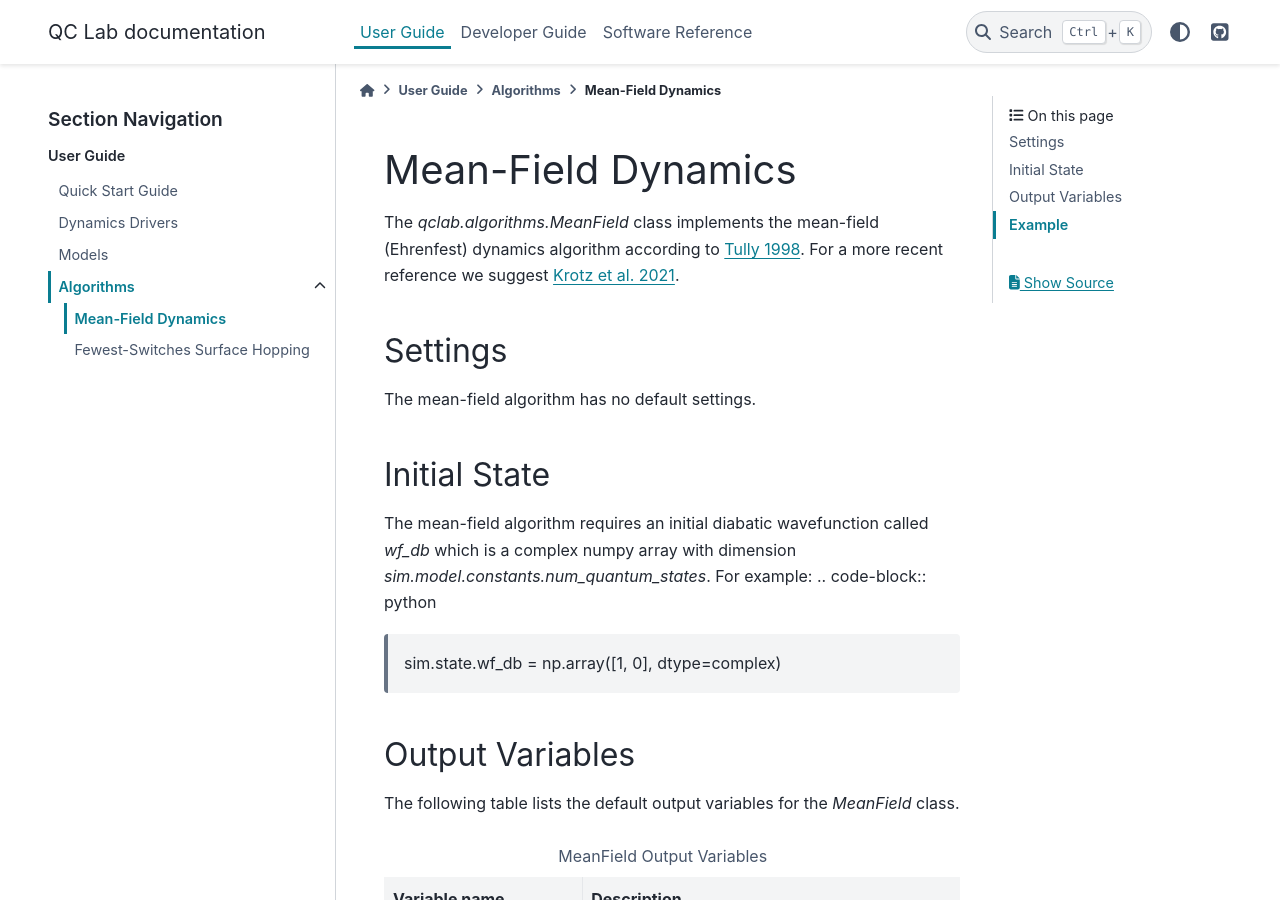
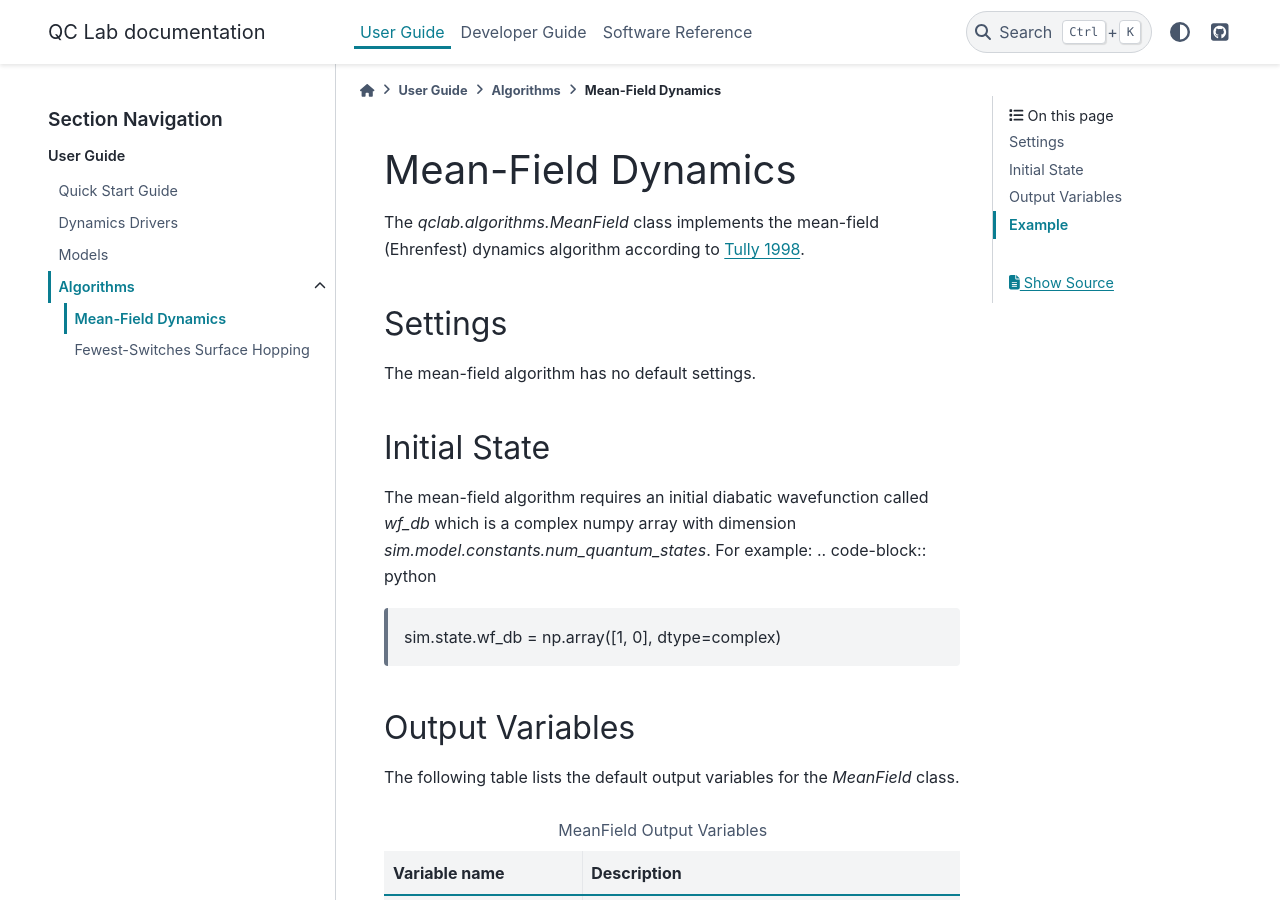
Before and after one commit to tempelaar-team/qc_lab, a Sphinx documentation site: the page built from docs/user_guide/algorithms/mf_algorithm.rst, in a window 1280 px wide and 900 px high. Built offline with Sphinx 7.4.7 and the PyData theme 0.15.4, drawn with Linux system fonts in a browser that asks for light colours; pages that are not in the unit, such as notebooks, are missing from menus.

Commit message:
updated docs.

```diff
--- a/docs/user_guide/algorithms/mf_algorithm.rst
+++ b/docs/user_guide/algorithms/mf_algorithm.rst
@@ -3,7 +3,6 @@ Mean-Field Dynamics
 ~~~~~~~~~~~~~~~~~~~
 
 The `qclab.algorithms.MeanField` class implements the mean-field (Ehrenfest) dynamics algorithm according to `Tully 1998 <https://doi.org/10.1039/A801824C>`_.
-For a more recent reference we suggest `Krotz et al. 2021 <https://doi.org/10.1063/5.0053177>`_.
 
 Settings
 --------
```
